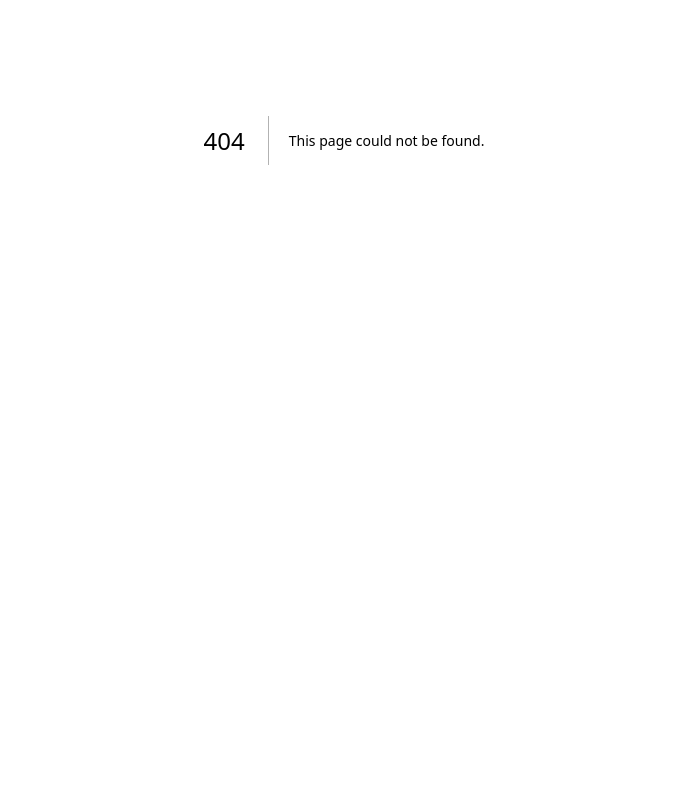
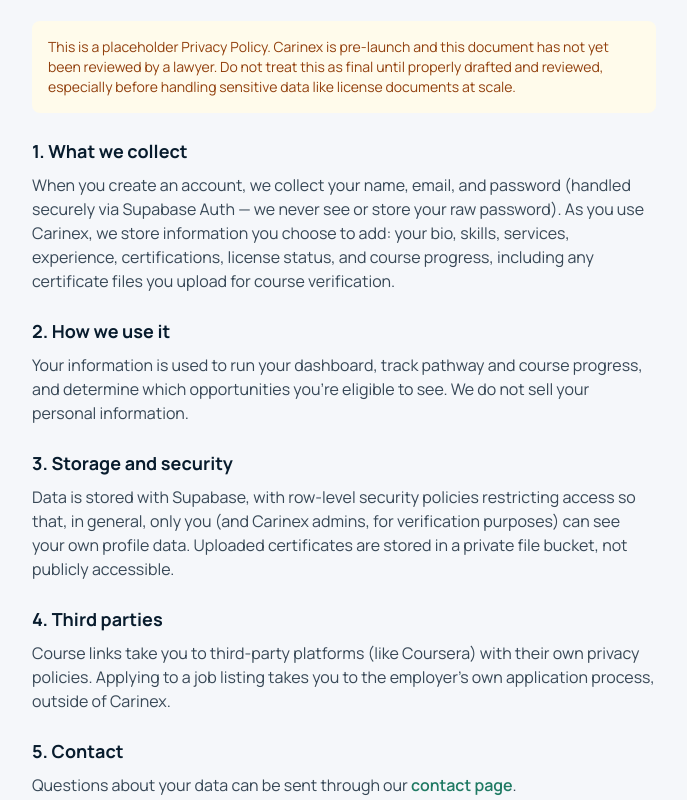
Before and after one commit to isaaczauyei-cyber/Carinex.ai, a Next.js app: page /privacy in a window 1280 px wide. Before the commit this address had no page. Shown: the part 260-1060 px from the top of the page, without its empty margins (296-983 px from the left). Before the commit the page ends 800 px from the top, so only its background shows below. Built offline with nearby package versions, Linux system fonts and the light colour scheme; no server answers.

Commit message:
Create PrivacyPage component with policy details
This page includes a placeholder privacy policy detailing data collection, usage, storage, third-party interactions, and contact information.

```diff
--- /dev/null
+++ b/app/privacy/page.tsx
@@ -0,0 +1,83 @@
+import Navbar from "@/components/Navbar";
+import Footer from "@/components/Footer";
+
+export default function PrivacyPage() {
+  return (
+    <main>
+      <Navbar />
+      <section className="mx-auto max-w-2xl px-6 py-20">
+        <span className="text-sm font-semibold uppercase tracking-wide text-carinex-emerald">
+          Legal
+        </span>
+        <h1 className="mt-2 text-3xl font-bold tracking-tight text-carinex-navy">
+          Privacy Policy
+        </h1>
+        <p className="mt-2 text-sm text-carinex-navy/50">Last updated: {new Date().toLocaleDateString("en-US", { year: "numeric", month: "long", day: "numeric" })}</p>
+
+        <div className="mt-8 flex flex-col gap-6 text-carinex-navy/80">
+          <p className="rounded-lg bg-amber-50 p-4 text-sm text-amber-800">
+            This is a placeholder Privacy Policy. Carinex is pre-launch and
+            this document has not yet been reviewed by a lawyer. Do not
+            treat this as final until properly drafted and reviewed,
+            especially before handling sensitive data like license
+            documents at scale.
+          </p>
+
+          <div>
+            <h2 className="text-lg font-bold text-carinex-navy">1. What we collect</h2>
+            <p className="mt-2">
+              When you create an account, we collect your name, email, and
+              password (handled securely via Supabase Auth — we never see
+              or store your raw password). As you use Carinex, we store
+              information you choose to add: your bio, skills, services,
+              experience, certifications, license status, and course
+              progress, including any certificate files you upload for
+              course verification.
+            </p>
+          </div>
+
+          <div>
+            <h2 className="text-lg font-bold text-carinex-navy">2. How we use it</h2>
+            <p className="mt-2">
+              Your information is used to run your dashboard, track pathway
+              and course progress, and determine which opportunities you&apos;re
+              eligible to see. We do not sell your personal information.
+            </p>
+          </div>
+
+          <div>
+            <h2 className="text-lg font-bold text-carinex-navy">3. Storage and security</h2>
+            <p className="mt-2">
+              Data is stored with Supabase, with row-level security policies
+              restricting access so that, in general, only you (and Carinex
+              admins, for verification purposes) can see your own profile
+              data. Uploaded certificates are stored in a private file
+              bucket, not publicly accessible.
+            </p>
+          </div>
+
+          <div>
+            <h2 className="text-lg font-bold text-carinex-navy">4. Third parties</h2>
+            <p className="mt-2">
+              Course links take you to third-party platforms (like Coursera)
+              with their own privacy policies. Applying to a job listing
+              takes you to the employer&apos;s own application process,
+              outside of Carinex.
+            </p>
+          </div>
+
+          <div>
+            <h2 className="text-lg font-bold text-carinex-navy">5. Contact</h2>
+            <p className="mt-2">
+              Questions about your data can be sent through our{" "}
+              <a href="/contact" className="font-semibold text-carinex-emerald hover:underline">
+                contact page
+              </a>.
+            </p>
+          </div>
+        </div>
+      </section>
+      <Footer />
+    </main>
+  );
+}
```
